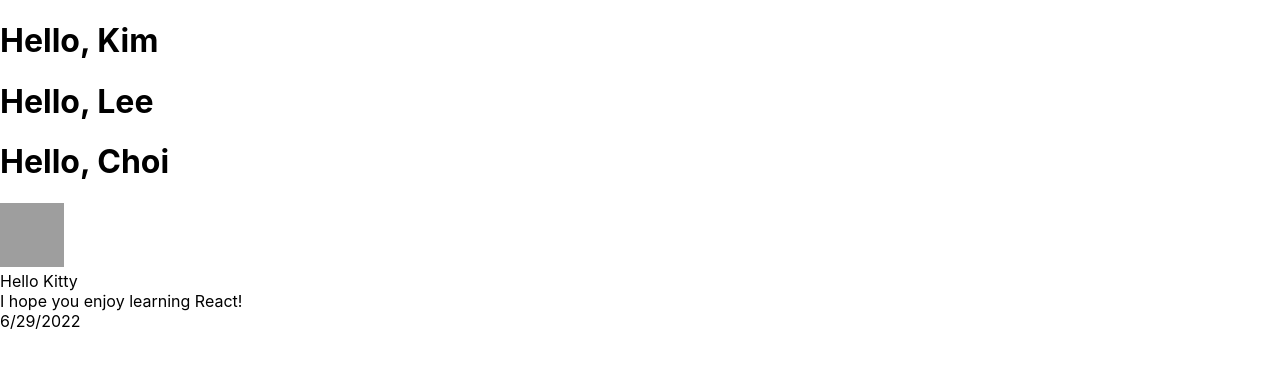
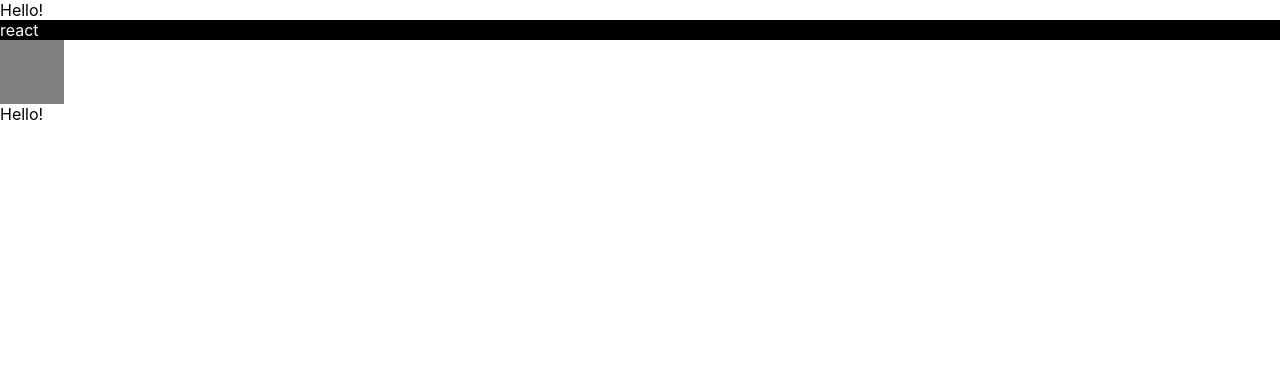
Before and after one commit to simonkim1/React.js, a React (Create React App) app in the folder example/: page / in a window 1280 px wide. Shown: the top 368 px of the page. Built offline with nearby package versions, Linux system fonts and the light colour scheme; grey boxes are pictures that could not be loaded.

Commit message:
React_JSX 공부

```diff
--- a/example/src/App.js
+++ /dev/null
@@ -1,93 +0,0 @@
-import React from 'react';
-import './App.css';
-
-function Hi(props) {
-  return (
-    <h1>Hello, {props.name}</h1>
-  );
-};
-
-function formatDate(date) {
-  return date.toLocaleDateString();
-};
-
-const comment = {
-  date: new Date(),
-  text: 'I hope you enjoy learning React!',
-  author: {
-    name: 'Hello Kitty',
-    avatarUrl: 'http://placekitten.com/g/64/64'
-  }
-};
-
-function Avatar(props) {
-  return (
-    <img
-      src={props.user.avatarUrl}
-      alt={props.user.name} />
-  );
-};
-
-function UserInfo(props) {
-  return (
-    <div>
-      <Avatar user={props.user} />
-      <div>
-        {props.user.name}
-      </div>
-    </div>
-  );
-};
-
-// function Comment(props) {
-//   return (
-//     <div>
-//       <div>
-//         <img
-//           src={props.author.avatarUrl}
-//           alt={props.author.name}
-//         />
-//         <div>
-//           {props.author.name}
-//         </div>
-//       </div>
-//       <div>
-//         {props.text}
-//       </div>
-//       <div>
-//         {formatDate(props.date)}
-//       </div>
-//     </div>
-//   );
-// };
-
-function Comment(props) {
-  return (
-    <div>
-      <UserInfo user={props.author} />
-      <div>
-        {props.text}
-      </div>
-      <div>
-        {formatDate(props.date)}
-      </div>
-    </div>
-  );
-};
-
-function App() {
-  return (
-    <>
-      <Hi name="Kim" />
-      <Hi name="Lee" />
-      <Hi name="Choi" />
-      <Comment
-        date={comment.date}
-        text={comment.text}
-        author={comment.author} />
-    </>
-  );
-};
-
-
-export default App;
--- /dev/null
+++ b/example/src/components/App.css
@@ -0,0 +1,5 @@
+.gray-box {
+    background: gray;
+    width: 64px;
+    height: 64px;
+}
--- /dev/null
+++ b/example/src/components/App.js
@@ -0,0 +1,26 @@
+import React from 'react';
+import Hello from './Hello'
+import './App.css'
+
+function App() {
+  const name = "react";
+  const style = {
+      backgroundColor: "black",
+      color: "white"
+  }
+
+  return (
+    <>
+      <Hello />
+      <div style={style}>{name}</div>
+      <div className='gray-box'></div>
+      {/* 주석 작성 방법*/}
+      <Hello
+        // 열리는 태그 내부에서는 이렇게 주석 작성 가능
+      />
+    </>
+  );
+};
+
+
+export default App;
--- /dev/null
+++ b/example/src/components/Hello.js
@@ -0,0 +1,7 @@
+import React  from "react";
+
+function Hello(props) {
+    return <div>Hello!</div>
+}
+
+export default Hello;
```
Also changed, not shown: example/src/index.js (+1 -13 lines).
